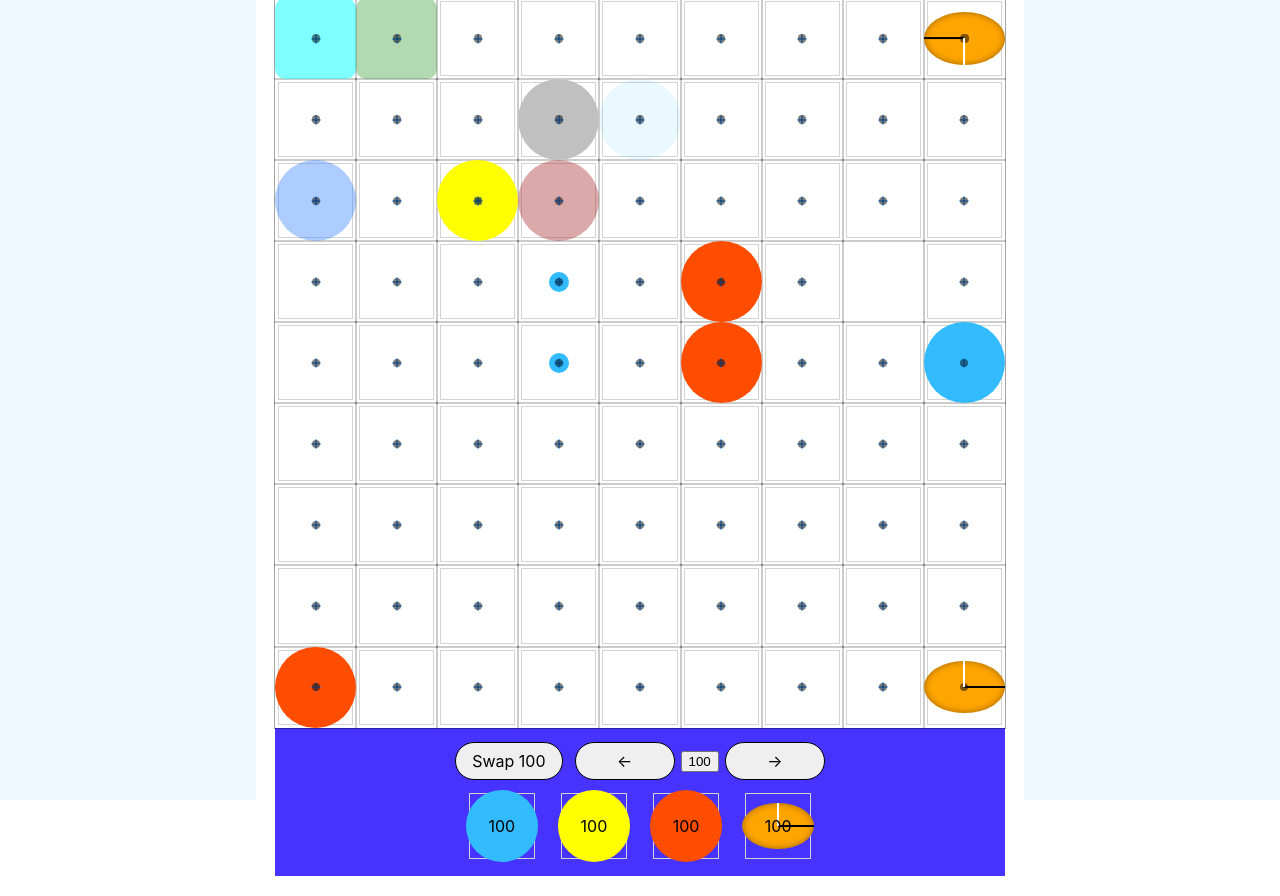
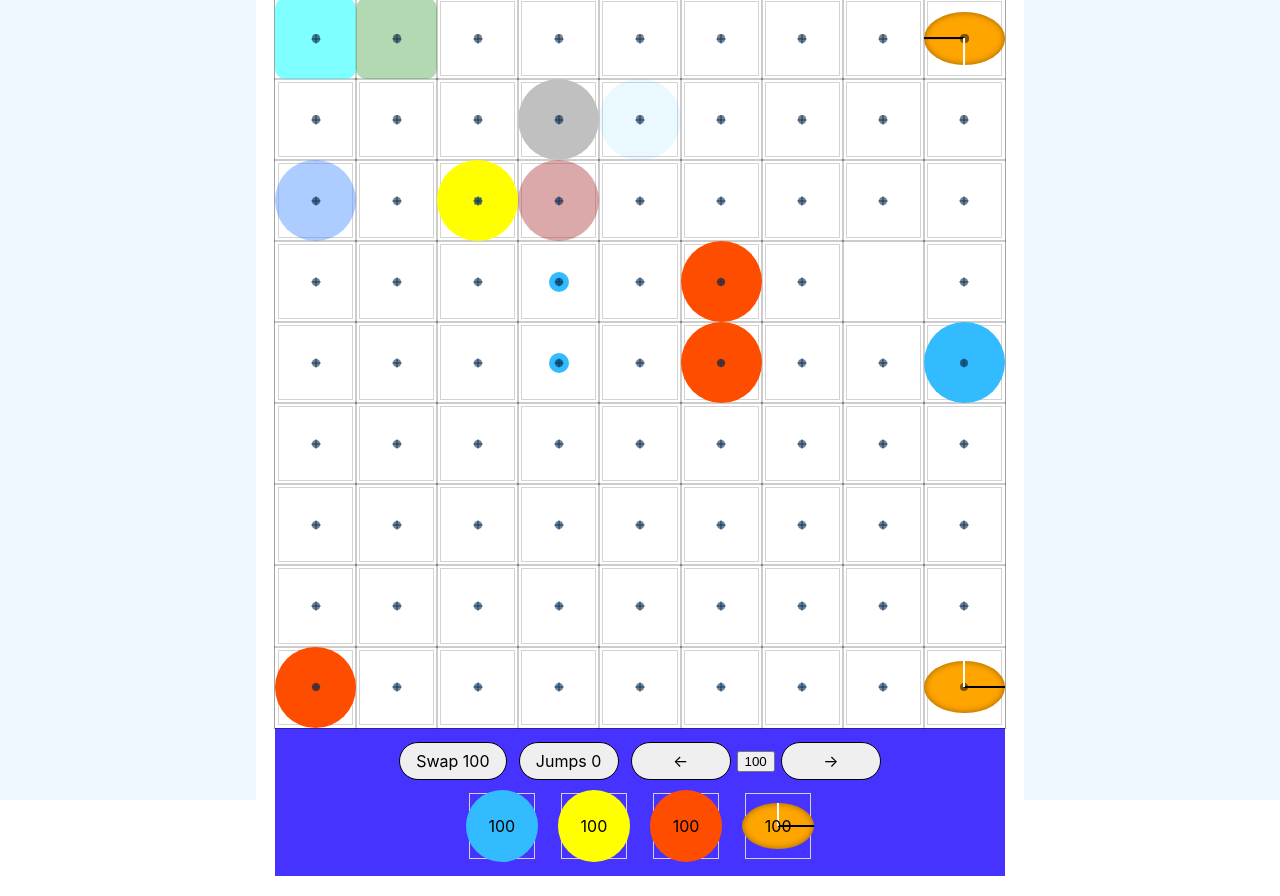
Before and after one commit to FaridSakhyzad/ig, a React (Create React App) app: page / in a window 1280 px wide. Built offline with nearby package versions, Linux system fonts and the light colour scheme.

Commit message:
Map & Units

```diff
--- a/src/components/Playground/index.jsx
+++ b/src/components/Playground/index.jsx
@@ -219,7 +219,7 @@ const Playground = ({ projectileExplosionDuration, projectileMoveStep }) => {
     callbacks[units[unitIndex].type] && callbacks[units[unitIndex].type]();
   }
 
-  const handleUnitClick = (e, unitId, unitIndex, top, left) => {
+  const handleUnitClick = (e, unitId, unitIndex) => {
     if (Playground.actingProjectilesNumber > 0) {
       return;
     }
@@ -233,6 +233,8 @@ const Playground = ({ projectileExplosionDuration, projectileMoveStep }) => {
     }
 
     if (userInputMode === PlACING_MODE) {
+      const { top, left } = units[unitIndex];
+
       removeUnit(unitIndex);
       placeUnit(top, left);
 
@@ -528,8 +530,6 @@ const Playground = ({ projectileExplosionDuration, projectileMoveStep }) => {
 
   const grid = generateCoordinates(map.mapHeight, map.mapHeight);
 
-  console.log('units.length', units.length);
-
   return (
     <>
       {winScreenVisible && (
@@ -600,7 +600,7 @@ const Playground = ({ projectileExplosionDuration, projectileMoveStep }) => {
               value={value}
               maxValue={maxValue}
               turrets={turrets}
-              onClickHandler={(e, id, idx) => handleUnitClick(e, id, idx, top, left)}
+              onClickHandler={handleUnitClick}
               exploding={exploding}
               idx={index}
             />
--- a/src/components/UserMenu/index.jsx
+++ b/src/components/UserMenu/index.jsx
@@ -17,6 +17,11 @@ const UserMenu = ({ onModeChange, afterInputAction }) => {
           onClick={() => onModeChange(MULTISELECT_MODE, { callback: 'swap' })}
           className={classnames('button userMenu-button', { selected: afterInputAction === 'swap' })}
         >Swap {swaps}</button>
+        <button
+          disabled={swaps < 1}
+          onClick={() => onModeChange(MULTISELECT_MODE, { callback: 'jump' })}
+          className={classnames('button userMenu-button', { selected: afterInputAction === 'jump' })}
+        >Jumps 0</button>
         <button
           disabled={rotates < 1}
           onClick={() => onModeChange(SELECT_MODE, { callback: 'rotate_ccv' })}
--- a/src/index.js
+++ b/src/index.js
@@ -1,10 +1,10 @@
 import React from 'react';
 import ReactDOM from 'react-dom/client';
-import './index.css';
-import App from './App';
-import reportWebVitals from './reportWebVitals';
 import { Provider } from 'react-redux';
 import store from './redux/store';
+import App from './App';
+
+import './index.css';
 
 const root = ReactDOM.createRoot(document.getElementById('root'));
 root.render(
@@ -12,8 +12,3 @@ root.render(
     <App />
   </Provider>
 );
-
-// If you want to start measuring performance in your app, pass a function
-// to log results (for example: reportWebVitals(console.log))
-// or send to an analytics endpoint. Learn more: https://bit.ly/CRA-vitals
-reportWebVitals();
```
